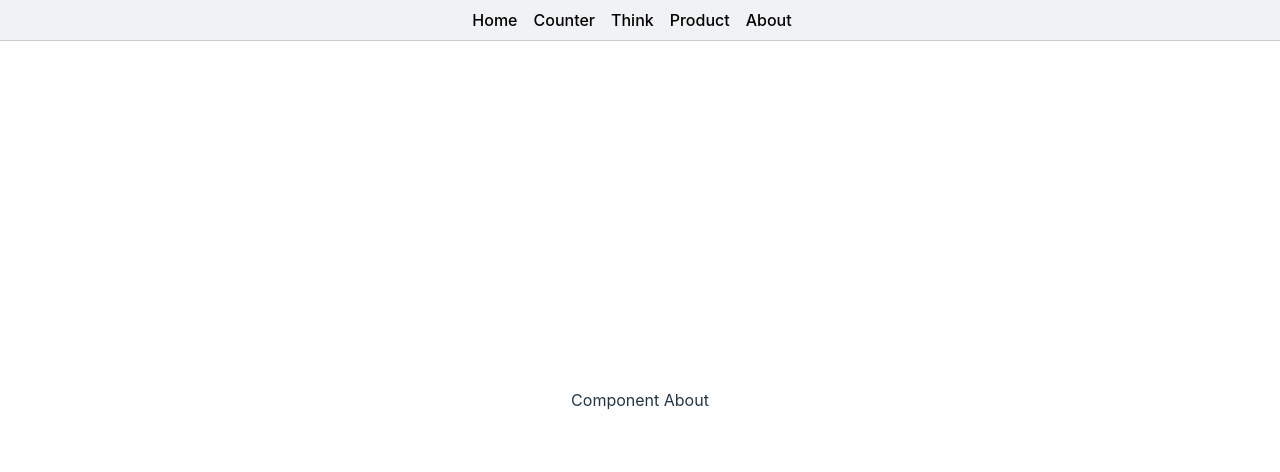
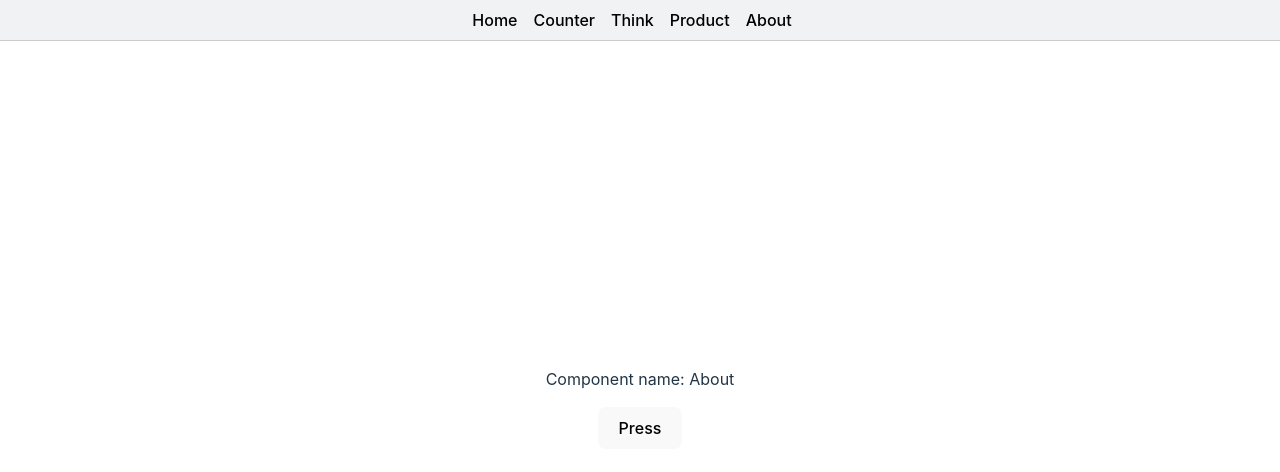
Before and after one commit to santosjared/frontend-react, a React (Vite) app: page /about in a window 1280 px wide. Shown: the top 472 px of the page. Built offline with nearby package versions, Linux system fonts and the light colour scheme.

Commit message:
adds use state

```diff
--- a/src/screens/About.jsx
+++ b/src/screens/About.jsx
@@ -1,7 +1,17 @@
+import { useState } from 'react';
 const About = () => {
+    // los hooks en react son funciones ya definidas
+    // los hooks siempre tienen el prefijo use
+    // hook useState, useEffect, useContext, useRef, useTransition
+    // es posible crear nuestros propios hooks: useService, useImage, useForm, useCounter
+
+    // el hook useState me permite manejar variables de estado
+    const [ nameComponent, setNameComponent ] = useState('About');
+
     return (
         <>
-            <p>Component About</p>
+            <p>Component name: {nameComponent}</p>
+            <button onClick={() => {setNameComponent('Curso de React!!!')}}>Press</button>
         </>
     );
 }
```
